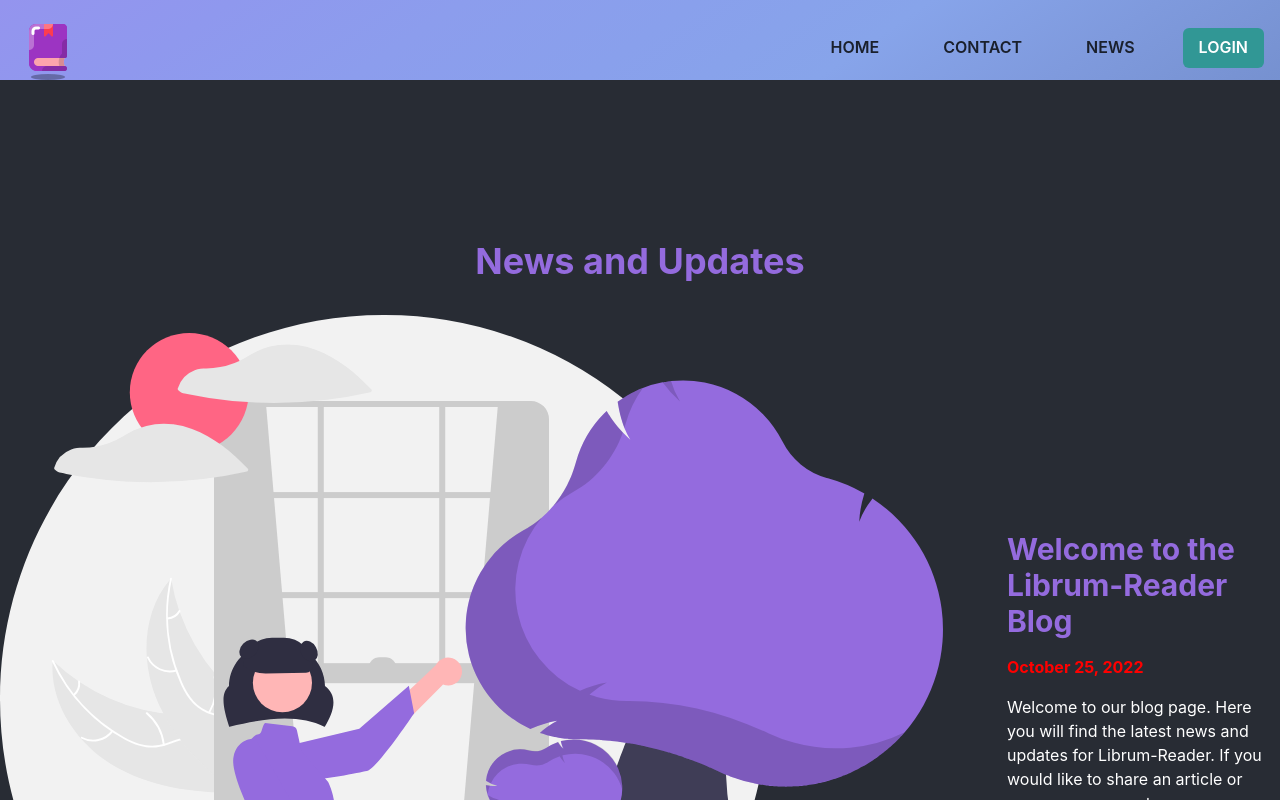
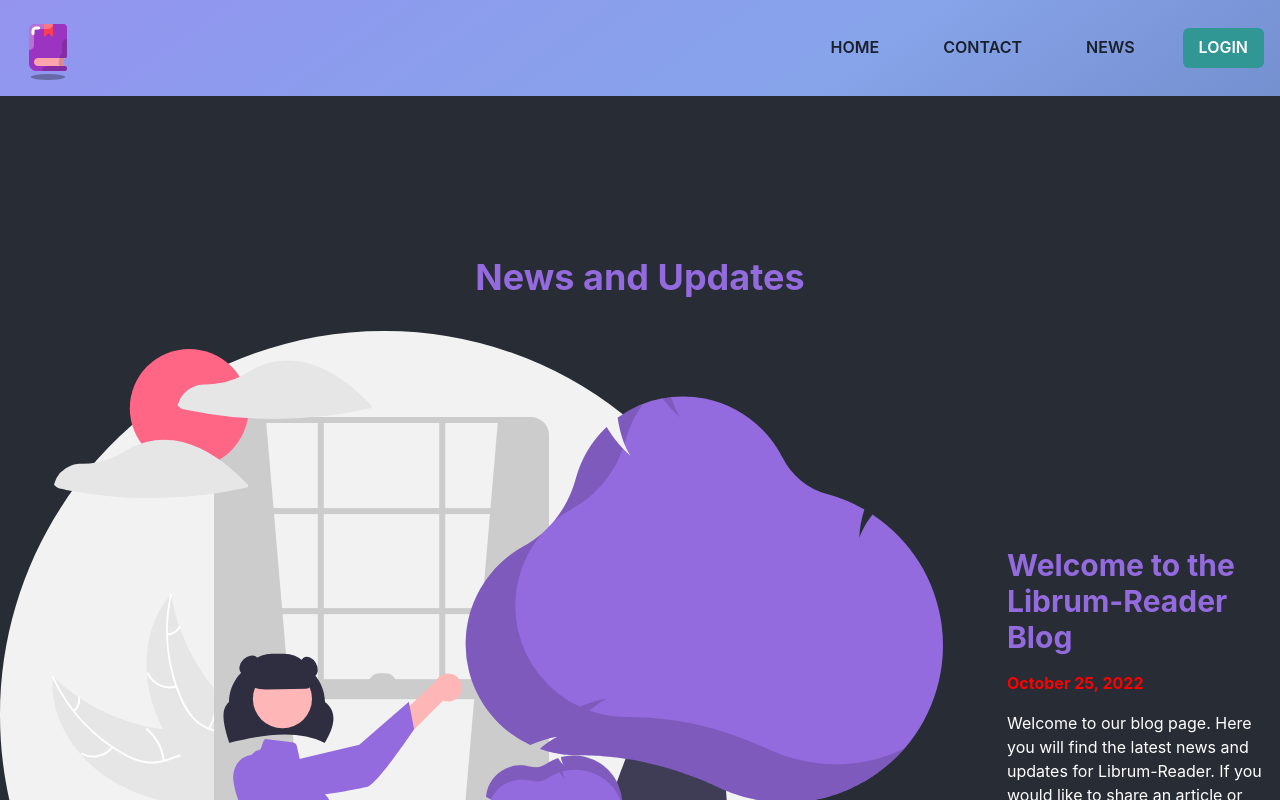
Before and after one commit to Librum-Reader/Librum-Website, a Next.js app: page /news in a window 1280 px wide. Shown: the top 800 px of the page. Built offline with nearby package versions, Linux system fonts and the light colour scheme.

Commit message:
Add padding to bottom of navbar

```diff
--- a/app/components/ui/Navbar.jsx
+++ b/app/components/ui/Navbar.jsx
@@ -38,6 +38,7 @@
 			justifyContent="center"
 			alignItems="center"
 			className="navbar"
+			pb={4}
 		>
 			<Image alt="librum logo" src="ereader1.png" />
 			<Spacer />
```
